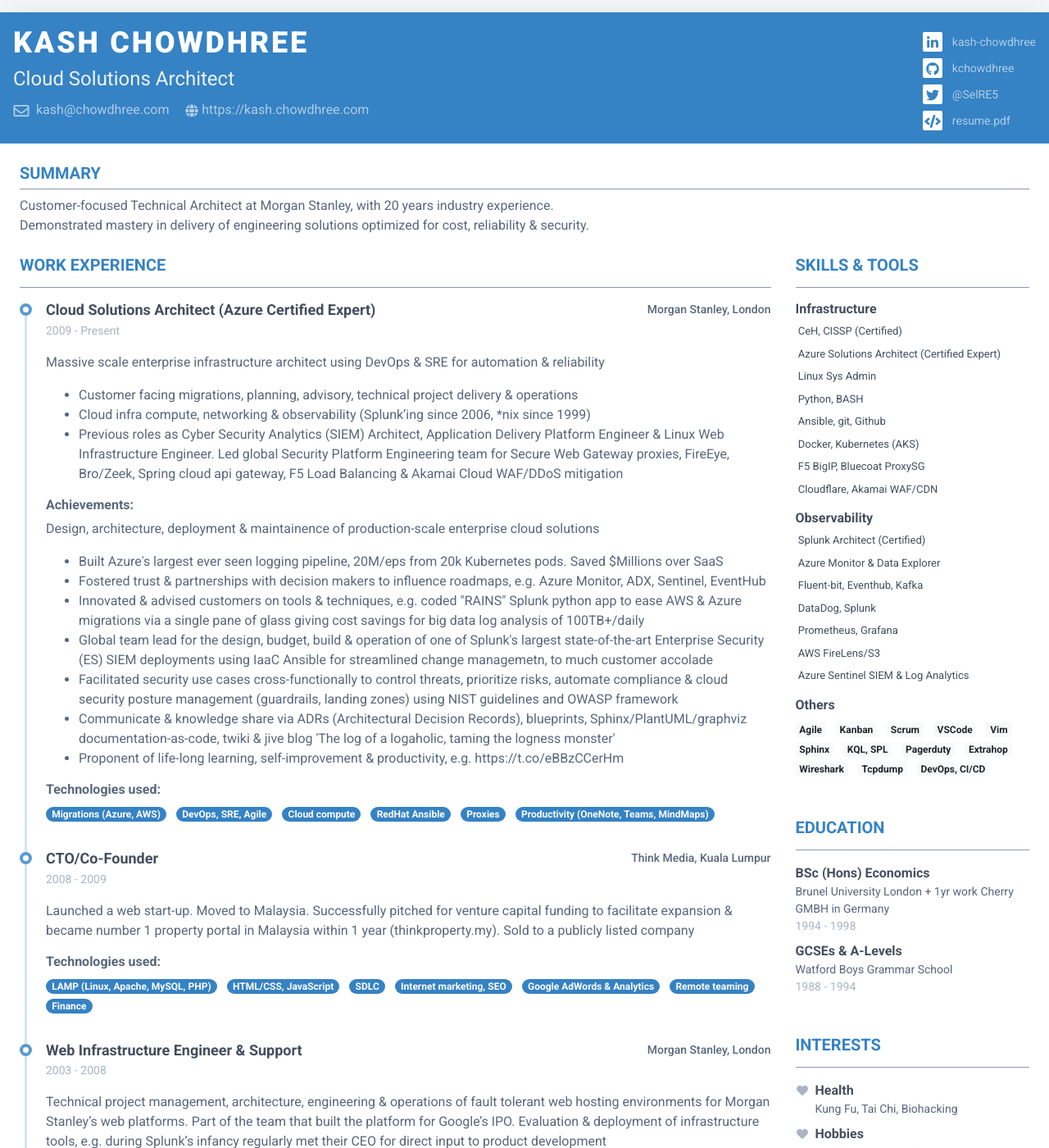
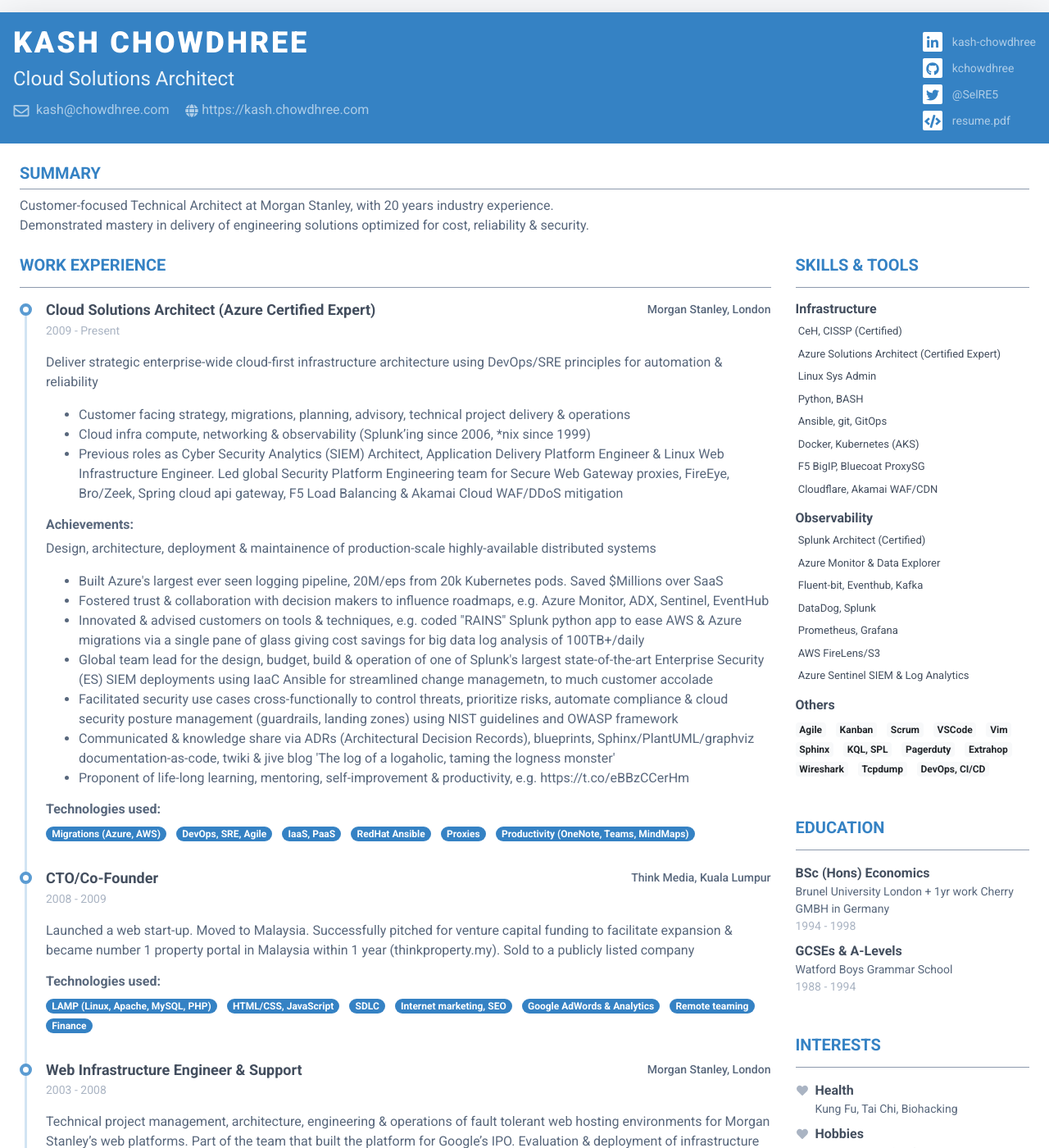
Before and after one commit to Hamy200/resume, a Jekyll site: the page built from index.markdown, in a window 1280 px wide and 1400 px high. Shown: the whole window at 82% size. Built offline with Jekyll 4.4.1, drawn with Linux system fonts in a browser that asks for light colours; nearby versions of some CDN libraries.

Commit message:
Update data.yml

```diff
--- a/_data/data.yml
+++ b/_data/data.yml
@@ -41,25 +41,25 @@ experiences:
     time: 2009 - Present
     company: Morgan Stanley, London
     details: |
-        Massive scale enterprise infrastructure architect using DevOps & SRE for automation & reliability
-        - Customer facing migrations, planning, advisory, technical project delivery & operations
+        Deliver strategic enterprise-wide cloud-first infrastructure architecture using DevOps/SRE principles for automation & reliability
+        - Customer facing strategy, migrations, planning, advisory, technical project delivery & operations
         - Cloud infra compute, networking & observability (Splunk'ing since 2006, *nix since 1999)
         - Previous roles as Cyber Security Analytics (SIEM) Architect, Application Delivery Platform Engineer & Linux Web Infrastructure Engineer. Led global Security Platform Engineering team for Secure Web Gateway proxies, FireEye, Bro/Zeek, Spring cloud api gateway, F5 Load Balancing & Akamai Cloud WAF/DDoS mitigation
     achievements:
       desc: |
-        Design, architecture, deployment & maintainence of production-scale enterprise cloud solutions
+        Design, architecture, deployment & maintainence of production-scale highly-available distributed systems
       highlights:
         - Built Azure's largest ever seen logging pipeline, 20M/eps from 20k Kubernetes pods. Saved $Millions over SaaS
-        - Fostered trust & partnerships with decision makers to influence roadmaps, e.g. Azure Monitor, ADX, Sentinel, EventHub
+        - Fostered trust & collaboration with decision makers to influence roadmaps, e.g. Azure Monitor, ADX, Sentinel, EventHub
         - Innovated & advised customers on tools & techniques, e.g. coded "RAINS" Splunk python app to ease AWS & Azure migrations via a single pane of glass giving cost savings for big data log analysis of 100TB+/daily
         - Global team lead for the design, budget, build & operation of one of Splunk's largest state-of-the-art Enterprise Security (ES) SIEM deployments using IaaC Ansible for streamlined change managemetn, to much customer accolade
         - Facilitated security use cases cross-functionally to control threats, prioritize risks, automate compliance & cloud security posture management (guardrails, landing zones) using NIST guidelines and OWASP framework
-        - Communicate & knowledge share via ADRs (Architectural Decision Records), blueprints, Sphinx/PlantUML/graphviz documentation-as-code, twiki & jive blog 'The log of a logaholic, taming the logness monster'
-        - Proponent of life-long learning, self-improvement & productivity, e.g. https://t.co/eBBzCCerHm
+        - Communicated & knowledge share via ADRs (Architectural Decision Records), blueprints, Sphinx/PlantUML/graphviz documentation-as-code, twiki & jive blog 'The log of a logaholic, taming the logness monster'
+        - Proponent of life-long learning, mentoring, self-improvement & productivity, e.g. https://t.co/eBBzCCerHm
     technologies:
       - Migrations (Azure, AWS)
       - DevOps, SRE, Agile
-      - Cloud compute
+      - IaaS, PaaS
       - RedHat Ansible
       - Proxies
       - Productivity (OneNote, Teams, MindMaps)
@@ -146,7 +146,7 @@ skills:
       - name: Azure Solutions Architect (Certified Expert)
       - name: Linux Sys Admin
       - name: Python, BASH
-      - name: Ansible, git, Github
+      - name: Ansible, git, GitOps
       - name: Docker, Kubernetes (AKS)
       - name: F5 BigIP, Bluecoat ProxySG
       - name: Cloudflare, Akamai WAF/CDN
```
